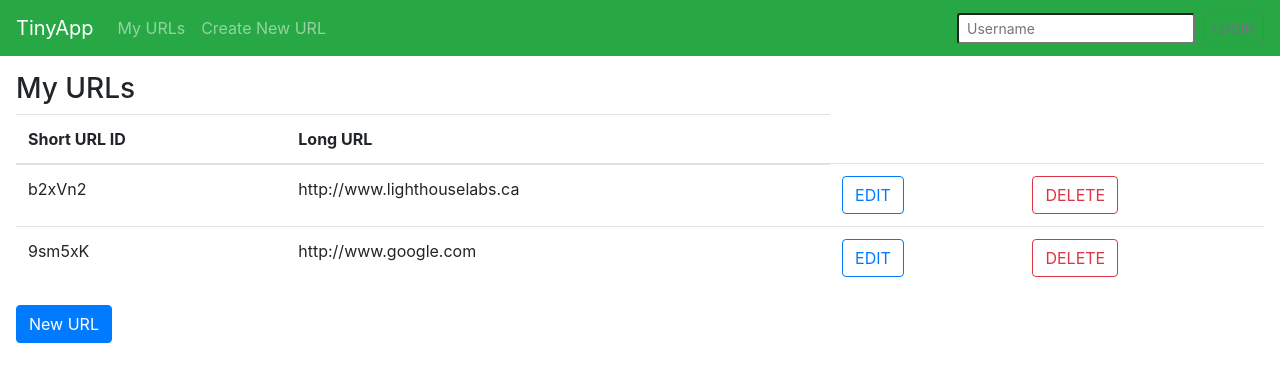
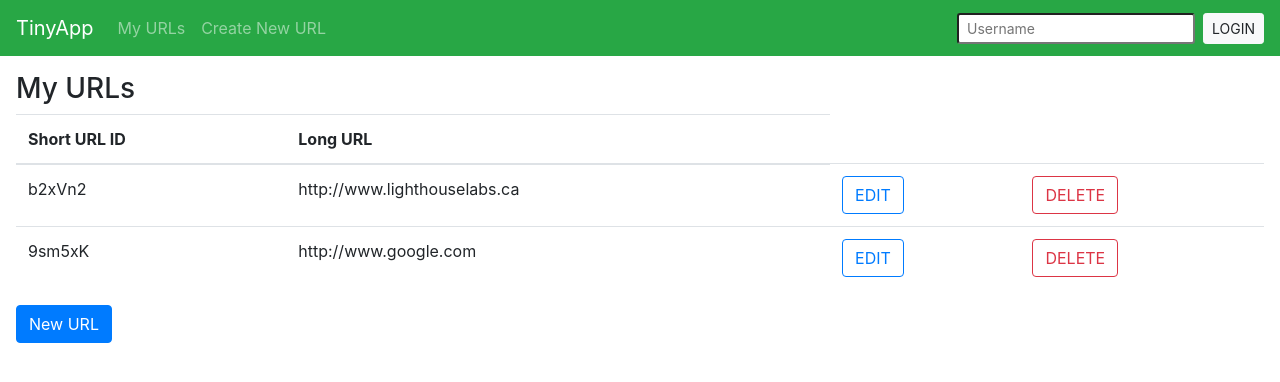
Before and after one commit to knnku/tinyapp, a Node server app: page /urls in a window 1280 px wide. Shown: the top 382 px of the page. Run offline with Node 20, Linux system fonts and the light colour scheme; some libraries are stand-ins or nearby versions.

Commit message:
Minor style changes to header partial.

```diff
--- a/views/partials/_header.ejs
+++ b/views/partials/_header.ejs
@@ -21,15 +21,15 @@
     <% if (username) {%>
       <div class="navbar-nav">
         <form class="form-inline my-2 my-lg-0" action="/logout" method="POST">
-          <span class="navbar-text">Welcome! <b><%= username %></b></span>
-          <button class="btn btn-outline-secondary btn-sm" type="submit">LOGOUT</button>
+          <span class="navbar-text" style="padding-right: 1em;">Welcome, <b><%= username %>!</b></span>
+          <button class="btn btn-danger btn-sm" type="submit">LOGOUT</button>
         </form>
       </div>
     <% } else { %>
     <div class="navbar-nav">
       <form class="form-inline my-2 my-lg-0" action="/login" method="POST">
         <input class="form-control-sm mr-sm-2" name="username" placeholder="Username" aria-label="Search">
-        <button class="btn btn-outline-secondary btn-sm" type="submit">LOGIN</button>
+        <button class="btn btn-light btn-sm" type="submit">LOGIN</button>
       </form>
     </div>
     <% } %>
```
